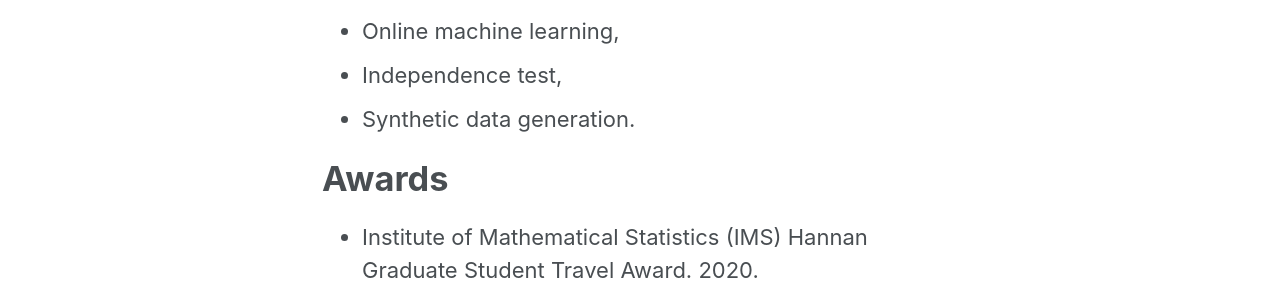
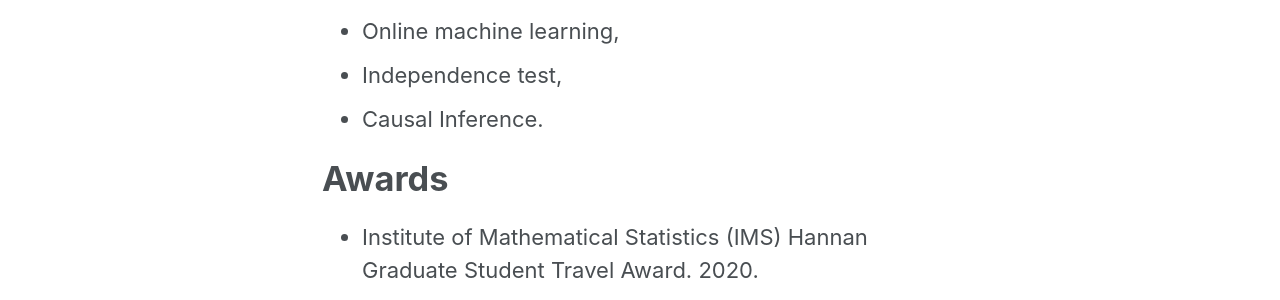
Before and after one commit to zhanruicai/zhanruicai.github.io, a Jekyll site: the page built from index.md, in a window 1280 px wide and 900 px high, scrolled down 320 px. Shown: the part 175-475 px from the top of the window. Built offline with Jekyll 4.4.1, drawn with Linux system fonts in a browser that asks for light colours; cached includes are drawn as plain includes; nearby versions of some CDN libraries.

Commit message:
new version

```diff
--- a/index.md
+++ b/index.md
@@ -19,7 +19,7 @@ I am also a member of [Capital of Statistics](https://cosx.org/).
 
 - Online machine learning,
 - Independence test,
-- Synthetic data generation.
+- Causal Inference.
 
 # Awards
 
```
